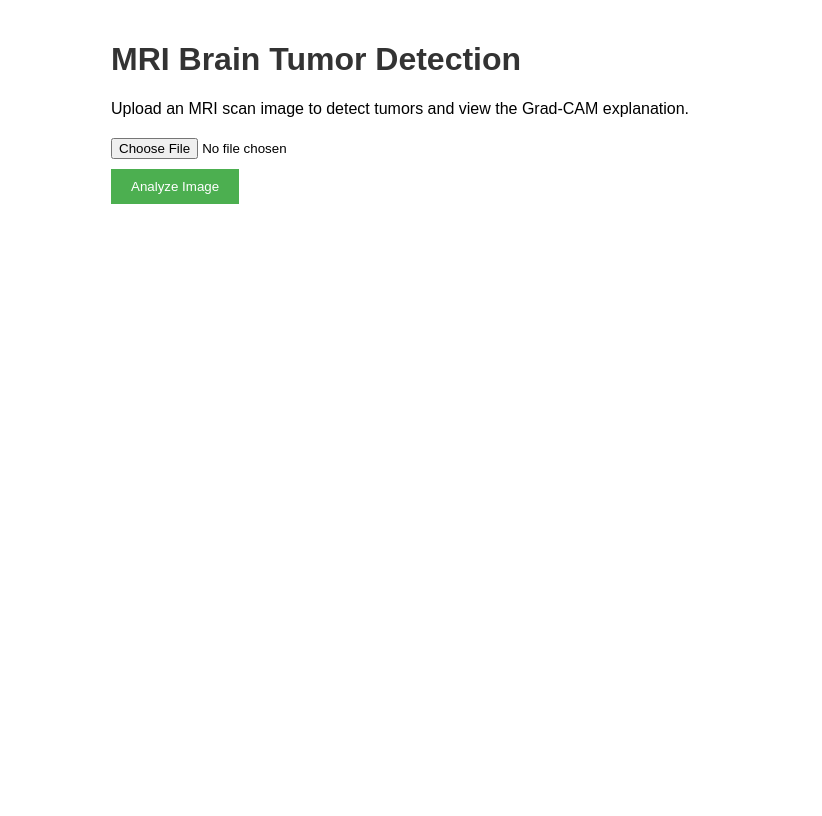
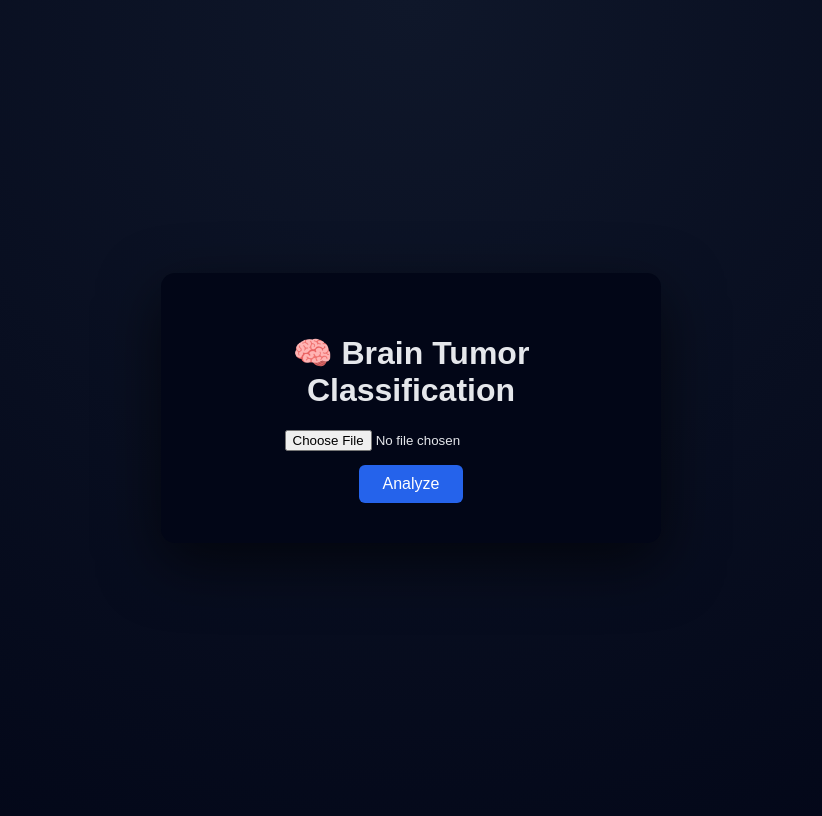
Before and after one commit to Praful-B/Brain-Tumor-CNN-BAckend, a Flask app: page / in a window 1280 px wide. Shown: the whole page, without its empty margins (229-1051 px from the left). Before the commit the page ends 204 px from the top, so only its background shows below. Run offline with Flask 3, Linux system fonts and the light colour scheme.

Commit message:
frontend working

```diff
--- a/app/main.py
+++ b/app/main.py
@@ -1,57 +1,103 @@
+from flask import Flask, render_template, request, jsonify, url_for
 import os
-from flask import Flask, render_template, request, send_from_directory
 from werkzeug.utils import secure_filename
+from PIL import Image, ImageDraw
+import time
 
-from app.model.gradcam import run_gradcam
+# -----------------------
+# PATH CONFIG
+# -----------------------
+BASE_DIR = os.path.dirname(os.path.abspath(__file__))
 
-# -------------------------------------------------
-# App setup
-# -------------------------------------------------
-app = Flask(__name__)
+TEMPLATES_DIR = os.path.join(BASE_DIR, "templates")
+UPLOAD_DIR = os.path.join(BASE_DIR, "uploads")
+STATIC_DIR = os.path.join(BASE_DIR, "static")
+GRADCAM_DIR = os.path.join(STATIC_DIR, "gradcam")
 
-PROJECT_ROOT = os.path.abspath(
-    os.path.join(os.path.dirname(__file__), "..")
+os.makedirs(UPLOAD_DIR, exist_ok=True)
+os.makedirs(GRADCAM_DIR, exist_ok=True)
+
+# -----------------------
+# FLASK APP
+# -----------------------
+app = Flask(
+    __name__,
+    template_folder=TEMPLATES_DIR,
+    static_folder=STATIC_DIR
 )
 
-UPLOAD_DIR = os.path.join(PROJECT_ROOT, "storage", "uploads")
-OUTPUT_DIR = os.path.join(PROJECT_ROOT, "storage", "outputs")
+app.config["UPLOAD_FOLDER"] = UPLOAD_DIR
 
-os.makedirs(UPLOAD_DIR, exist_ok=True)
-os.makedirs(OUTPUT_DIR, exist_ok=True)
+ALLOWED_EXTENSIONS = {"png", "jpg", "jpeg"}
 
-# -------------------------------------------------
-# Routes
-# -------------------------------------------------
+def allowed_file(filename):
+    return "." in filename and filename.rsplit(".", 1)[1].lower() in ALLOWED_EXTENSIONS
+
+
+# -----------------------
+# ROUTES
+# -----------------------
 @app.route("/", methods=["GET"])
 def index():
     return render_template("index.html")
 
-@app.route("/predict", methods=["POST"])
-def predict():
+
+@app.route("/analyze", methods=["POST"])
+def analyze():
     if "file" not in request.files:
-        return "No file uploaded", 400
+        return jsonify({"error": "No file uploaded"}), 400
 
     file = request.files["file"]
+
     if file.filename == "":
-        return "Empty filename", 400
+        return jsonify({"error": "Empty filename"}), 400
+
+    if not allowed_file(file.filename):
+        return jsonify({"error": "Invalid file type"}), 400
 
     filename = secure_filename(file.filename)
-    upload_path = os.path.join(UPLOAD_DIR, filename)
-    file.save(upload_path)
+    image_path = os.path.join(app.config["UPLOAD_FOLDER"], filename)
+    file.save(image_path)
 
-    gradcam_file, label, confidence = run_gradcam(upload_path)
+    # -----------------------
+    # 🔥 MODEL OUTPUT (DEMO)
+    # -----------------------
+    prediction = "Glioma"
+    confidence = 0.92
 
-    return render_template(
-        "result.html",
-        label=label,
-        confidence=round(confidence, 2),
-        gradcam_filename=gradcam_file
-    )
+    gradcam_url = None
 
-@app.route("/outputs/<filename>")
-def outputs(filename):
-    return send_from_directory(OUTPUT_DIR, filename)
+    if prediction != "No Tumor":
+        # UNIQUE filename to avoid browser cache
+        ts = int(time.time())
+        gradcam_filename = f"gradcam_{ts}.png"
+        gradcam_path = os.path.join(GRADCAM_DIR, gradcam_filename)
 
-# -------------------------------------------------
+        # 🔴 CREATE A REAL IMAGE (no placeholders)
+        img = Image.open(image_path).convert("RGBA")
+        overlay = Image.new("RGBA", img.size, (255, 0, 0, 90))
+
+        draw = ImageDraw.Draw(overlay)
+        w, h = img.size
+        draw.ellipse(
+            (w*0.3, h*0.3, w*0.7, h*0.7),
+            fill=(255, 0, 0, 160)
+        )
+
+        gradcam_img = Image.alpha_composite(img, overlay)
+        gradcam_img.save(gradcam_path)
+
+        gradcam_url = url_for("static", filename=f"gradcam/{gradcam_filename}")
+
+    return jsonify({
+        "prediction": prediction,
+        "confidence": confidence,
+        "gradcam": gradcam_url
+    })
+
+
+# -----------------------
+# RUN
+# -----------------------
 if __name__ == "__main__":
     app.run(debug=True)
--- a/app/templates/index.html
+++ b/app/templates/index.html
@@ -2,24 +2,94 @@
 <html lang="en">
 <head>
     <meta charset="UTF-8">
-    <meta name="viewport" content="width=device-width, initial-scale=1.0">
-    <title>MRI Tumor Detection</title>
+    <title>Brain Tumor Classification</title>
+
     <style>
-        body { font-family: Arial, sans-serif; max-width: 600px; margin: 0 auto; padding: 20px; }
-        h1 { color: #333; }
-        form { margin-top: 20px; }
-        input[type="file"] { margin-bottom: 10px; }
-        input[type="submit"] { background-color: #4CAF50; color: white; padding: 10px 20px; border: none; cursor: pointer; }
-        input[type="submit"]:hover { background-color: #45a049; }
+        body {
+            background: radial-gradient(circle at top, #0f172a, #020617);
+            color: #e5e7eb;
+            font-family: Arial, sans-serif;
+            height: 100vh;
+            display: flex;
+            justify-content: center;
+            align-items: center;
+        }
+
+        .card {
+            background: #020617;
+            padding: 40px;
+            border-radius: 14px;
+            width: 420px;
+            text-align: center;
+            box-shadow: 0 20px 60px rgba(0,0,0,0.6);
+        }
+
+        button {
+            padding: 10px 24px;
+            background: #2563eb;
+            color: white;
+            border: none;
+            border-radius: 6px;
+            cursor: pointer;
+            margin-top: 14px;
+            font-size: 16px;
+        }
+
+        img {
+            margin-top: 20px;
+            max-width: 100%;
+            border-radius: 8px;
+            border: 2px solid #2563eb;
+        }
+
+        .confidence {
+            color: #93c5fd;
+            font-weight: bold;
+        }
     </style>
 </head>
+
 <body>
-    <h1>MRI Brain Tumor Detection</h1>
-    <p>Upload an MRI scan image to detect tumors and view the Grad-CAM explanation.</p>
-    <form method="post" enctype="multipart/form-data">
-        <input type="file" name="file" accept="image/*" required>
+
+<div class="card">
+    <h1>🧠 Brain Tumor Classification</h1>
+
+    <form id="uploadForm">
+        <input type="file" id="fileInput" required>
         <br>
-        <input type="submit" value="Analyze Image">
+        <button type="submit">Analyze</button>
     </form>
+
+    <div id="result"></div>
+</div>
+
+<script>
+document.getElementById("uploadForm").addEventListener("submit", async (e) => {
+    e.preventDefault();
+
+    const fileInput = document.getElementById("fileInput");
+    const formData = new FormData();
+    formData.append("file", fileInput.files[0]);
+
+    const response = await fetch("/analyze", {
+        method: "POST",
+        body: formData
+    });
+
+    const data = await response.json();
+
+    let html = `
+        <h2>Prediction: ${data.prediction}</h2>
+        <p class="confidence">Confidence: ${(data.confidence * 100).toFixed(2)}%</p>
+    `;
+
+    if (data.gradcam) {
+        html += `<img src="${data.gradcam}" alt="Grad-CAM Heatmap">`;
+    }
+
+    document.getElementById("result").innerHTML = html;
+});
+</script>
+
 </body>
 </html>
```
